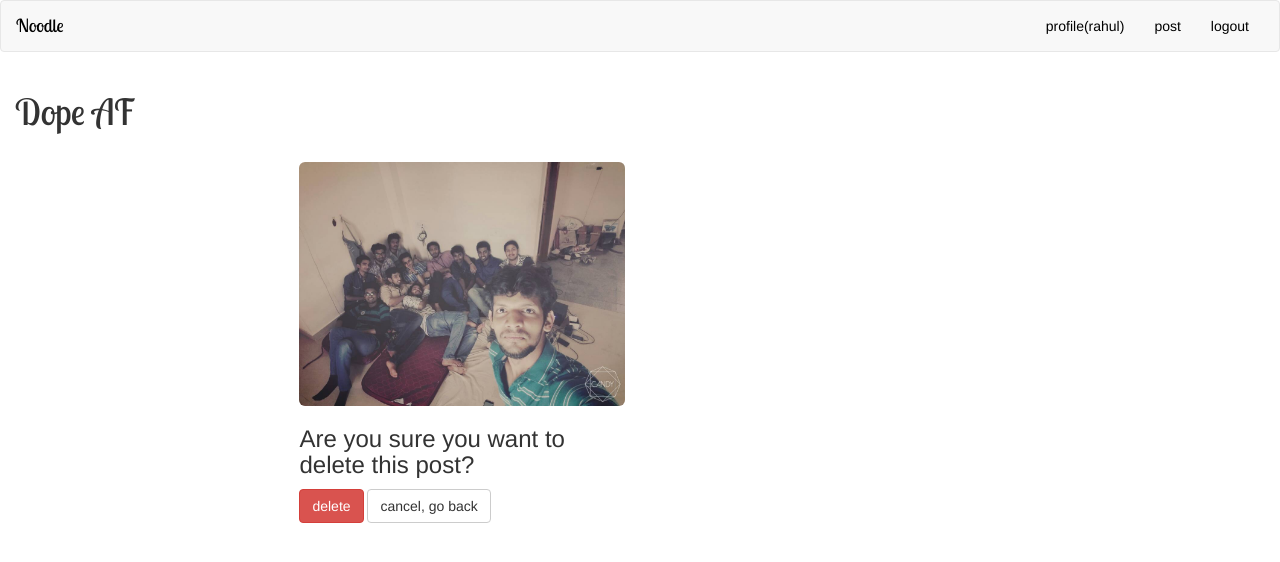
After one commit to raul-jr3/fantastic-spoon, a Django app: page /delete-warn/13/ in a window 1280 px wide. The commit adds this page. Shown: the top 562 px of the page. Run offline with Django 3.2, Linux system fonts and the light colour scheme; a user stored in the database is signed in; data comes from the database, SQL or seed files in the repository; both versions use the stored data as it was after the commit; some libraries are stand-ins or nearby versions.

Commit message:
delete feature

```diff
--- a/account/templates/account/profile.html
+++ b/account/templates/account/profile.html
@@ -38,6 +38,8 @@
 						<img src="{{ post.photo.url }}" class=" img-responsive" style="width: 100%; height: 100%;">
 					</div>
 					<div style="background-color: #d3d3d3; border-bottom-left-radius: 5px; border-bottom-right-radius: 5px;">
+						<a href="{% url "shots:delete-warn" post.pk %}" style="padding-left: 5px;"><span class="glyphicon glyphicon-trash"></span></a>
+
 
 						{% if post.likes.count > 0 %}
 							<a href="{% url "shots:likers_list" post.pk %}">
@@ -52,7 +54,7 @@
 							<p style="padding-left: 5px; padding-top: 5px;">
 								<b>{{ post.likes.count }} like{{ post.likes.count|pluralize }}</b>
 								<a href="{% url "shots:edit" post.pk %}" style="float: right; padding-right: 15px;"><span class="glyphicon glyphicon-pencil"></span>
-								</a>
+									</a>
 							</p>
 						{% endif %}
 
--- /dev/null
+++ b/shots/templates/shots/delete_warn.html
@@ -0,0 +1,22 @@
+{% extends "base.html" %}
+
+{% block title %}
+	delete post
+{% endblock %}
+
+{% block content %}
+	<div class="row">
+		<div class="col-md-12">
+			<h1 style="font-family: 'Lobster Two', cursive;">{{ post.body|linebreaks }}</h1>
+		</div>
+	</div><br>
+	<div class="row">
+		<div class="col-md-4"></div>
+		<div class="col-md-5">
+			<img src="{{ post.photo.url }}" class="img-rounded img-responsive">
+			<h3>Are you sure you want to delete this post?</h3>
+			<a href="{% url "shots:delete" post.pk %}"><button class="btn btn-md btn-danger">delete</button></span></a>
+			<a href="{% url "account:profile" %}"><button class="btn btn-md btn-default">cancel, go back</button></span></a>
+		</div>
+	</div>
+{% endblock %}
--- a/shots/urls.py
+++ b/shots/urls.py
@@ -17,5 +17,6 @@ urlpatterns = [
 				url(r'^dislike/(?P<post_id>[0-9]+)/$', views.remove_like, name = 'dislike'),
 				url(r'^likers-list/(?P<post_id>[0-9]+)/$', views.likers_list, name = 'likers_list'),
 				#delete posts
+				url(r'^delete-warn/(?P<post_id>[0-9]+)/$', views.delete, name = 'delete-warn'),
 				url(r'^delete/(?P<post_id>[0-9]+)/$', views.delete_post, name = 'delete'),
 				]
--- a/shots/views.py
+++ b/shots/views.py
@@ -90,6 +90,11 @@ def likers_list(request, post_id):
 	return render(request, 'shots/likers.html', {'post':post, 'likers':likers})
 
 @login_required
+def delete(request, post_id):
+	post = get_object_or_404(Image, pk = post_id)
+	return render(request, 'shots/delete_warn.html', {'post':post})
+
+@login_required
 def delete_post(request, post_id):
 	#retrieve the post
 	post = get_object_or_404(Image, pk = post_id)
```
Also changed, not shown: db.sqlite3, media/2017/08/02/photos/WhatsApp_Image_2017-06-03_at_4.48.44_PM.jpeg (added).
